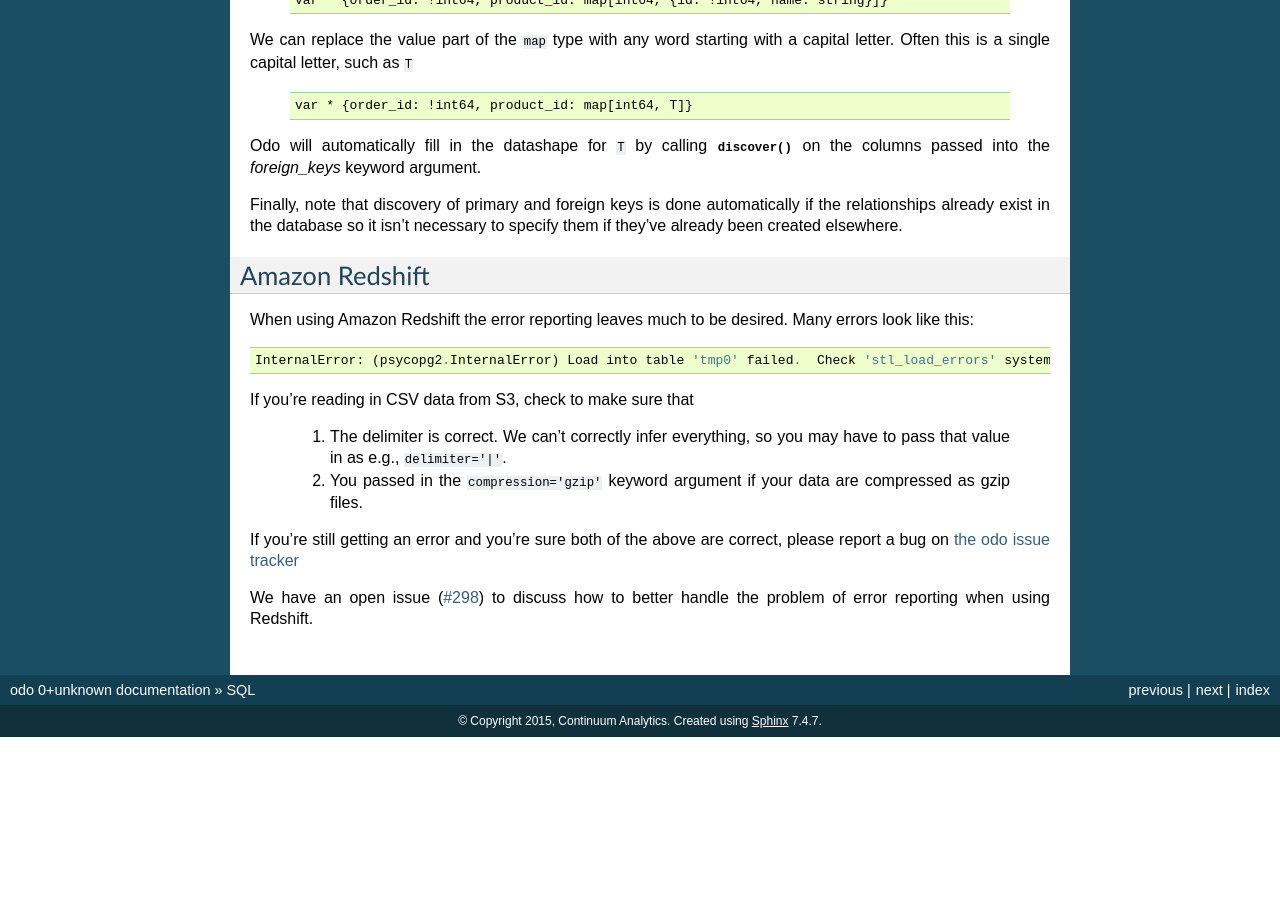
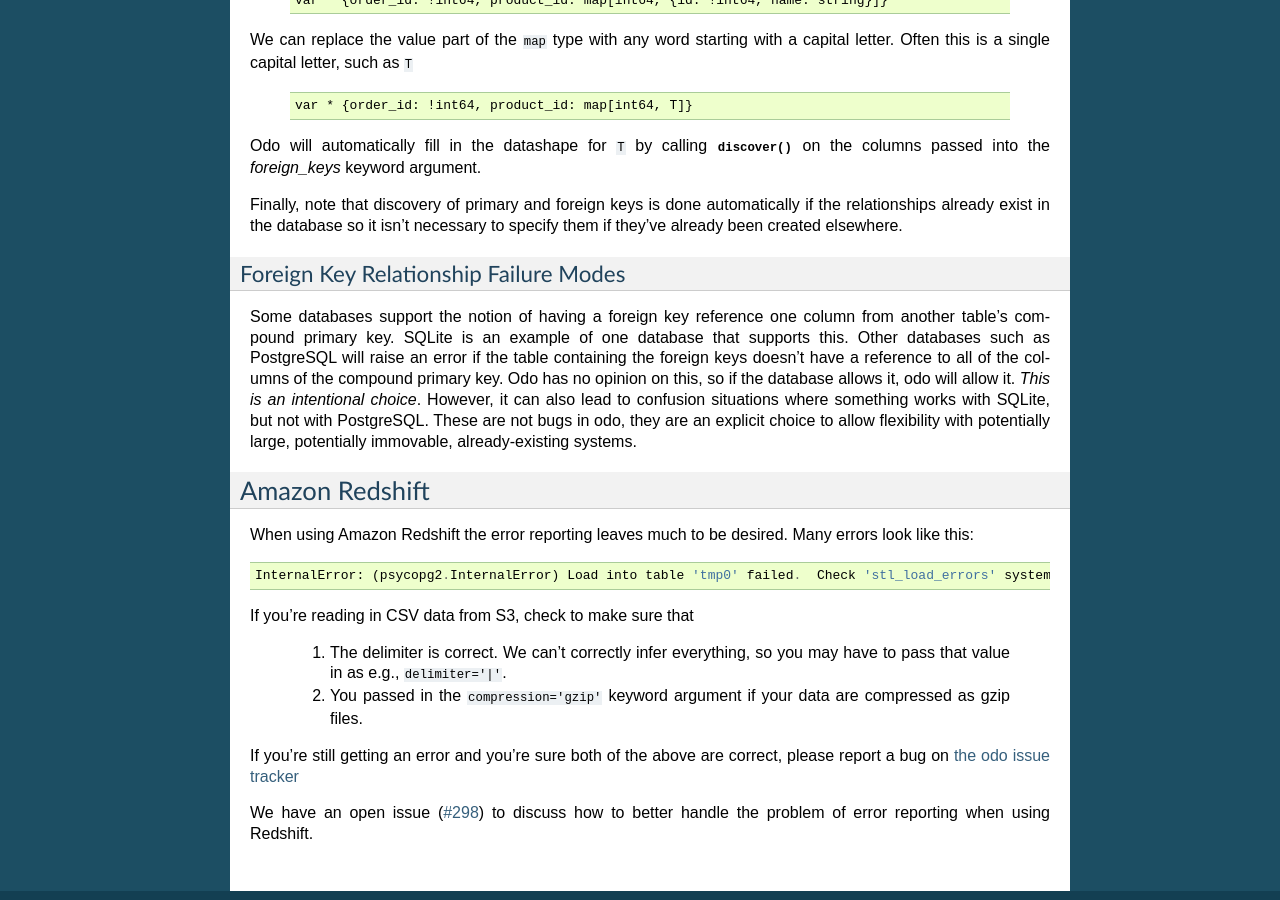
Before and after one commit to blaze/odo, a Sphinx documentation site: the page built from docs/source/sql.rst, in a window 1280 px wide and 900 px high, scrolled down 2322 px. Built offline with Sphinx 7.4.7, drawn with Linux system fonts in a browser that asks for light colours; before the commit the page ends 3059 px from its top, so only the background shows below that; some of the changed text lies outside the part shown.

Commit message:
Add docs on choice not to enforce specific database rules

```diff
--- a/docs/source/sql.rst
+++ b/docs/source/sql.rst
@@ -161,6 +161,20 @@ Finally, note that discovery of primary and foreign keys is done automatically
 if the relationships already exist in the database so it isn't necessary to
 specify them if they've already been created elsewhere.
 
+Foreign Key Relationship Failure Modes
+~~~~~~~~~~~~~~~~~~~~~~~~~~~~~~~~~~~~~~
+
+Some databases support the notion of having a foreign key reference one column
+from another table's compound primary key. SQLite is an example of one database
+that supports this. Other databases such as PostgreSQL will raise an error if
+the table containing the foreign keys doesn't have a reference to all of the
+columns of the compound primary key. Odo has no opinion on this, so if the
+database allows it, odo will allow it. *This is an intentional choice*.
+However, it can also lead to confusion situations where something works with
+SQLite, but not with PostgreSQL. These are not bugs in odo, they are an
+explicit choice to allow flexibility with potentially large, potentially
+immovable, already-existing systems.
+
 Amazon Redshift
 ---------------
 
```
